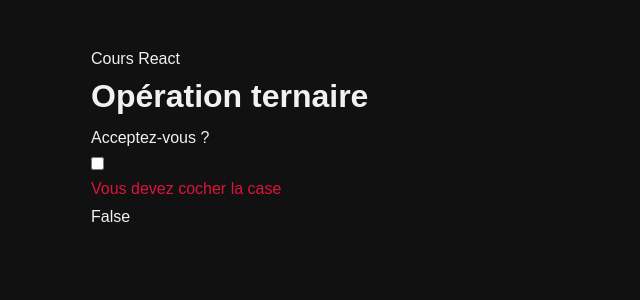
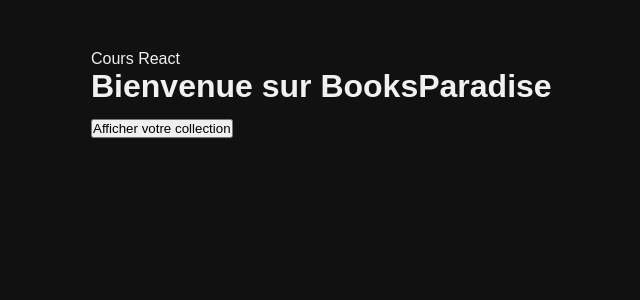
Before and after one commit to Benalta7892/React, a React (Vite) app in the folder 3.Les-bases-de-React/: page / in a window 1280 px wide. Shown: the top 300 px of the page, without its empty margins (149-789 px from the left). Built offline with nearby package versions, Linux system fonts and the light colour scheme.

Commit message:
Rendu conditionnel avec une operation court-circuit

```diff
--- a/3.Les-bases-de-React/src/App.jsx
+++ b/3.Les-bases-de-React/src/App.jsx
@@ -1,4 +1,4 @@
-import Container from "./lessons/10.Operateur-ternaire/Container";
+import Container from "./lessons/11.Short-circuit/Container";
 
 function App() {
   return (
--- a/3.Les-bases-de-React/src/lessons/11.Short-circuit/Container.jsx
+++ b/3.Les-bases-de-React/src/lessons/11.Short-circuit/Container.jsx
@@ -1,10 +1,14 @@
 export default function Container() {
+  const isLogged = true;
 
   return (
     <div>
       <h1>Bienvenue sur BooksParadise</h1>
 
+      {/* {isLogged ? <button>Afficher votre collection</button> : ""} */}
 
+      {/* Meilleure manière */}
+      {isLogged && <button>Afficher votre collection</button>}
     </div>
-  )
+  );
 }
```
